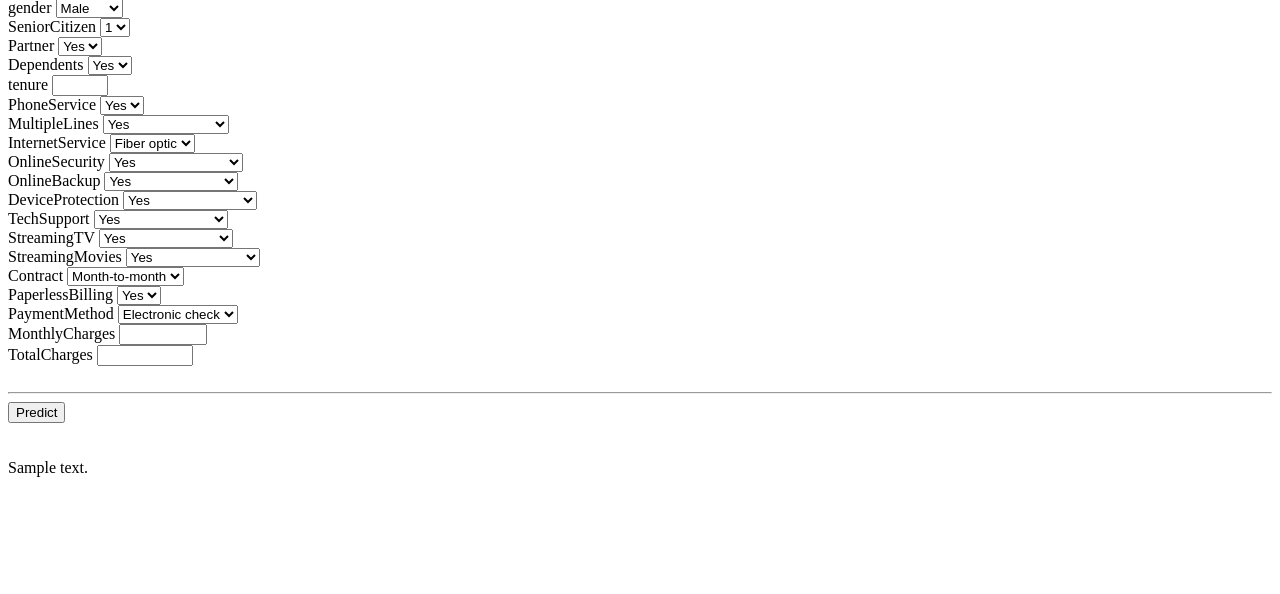
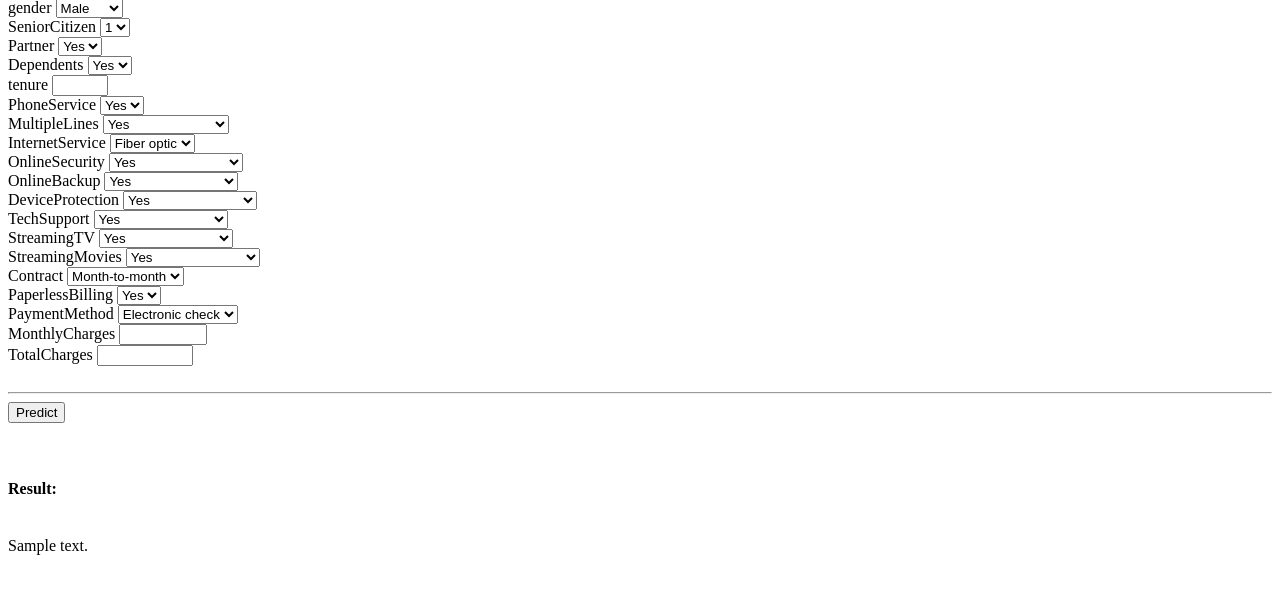
Before and after one commit to anirudhssidhu/CustomerChurnTeleco, a Flask app: template templates/home.html in a window 1280 px wide. Shown: the part 91-685 px from the top of the page. Run offline with Flask 2, Linux system fonts and the light colour scheme; the template is opened without the code that fills it: most values are stand-ins (such as "Sample title", 1, 10 or a date in 2020); parts of the project's set-up code (start-up, migrations or seed data) failed here and were passed over.

Commit message:
making some changes to html file

```diff
--- a/templates/home.html
+++ b/templates/home.html
@@ -146,6 +146,8 @@
 
 
  </div>
+ <h4>Result: </h4><br>
+
  {{prediction_text}}
 
 </body>
```
